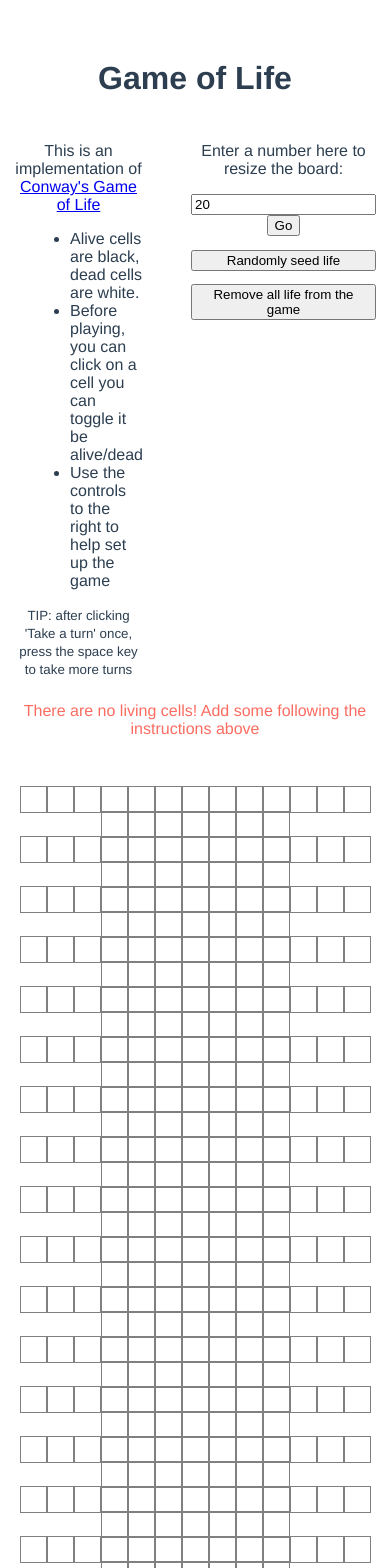
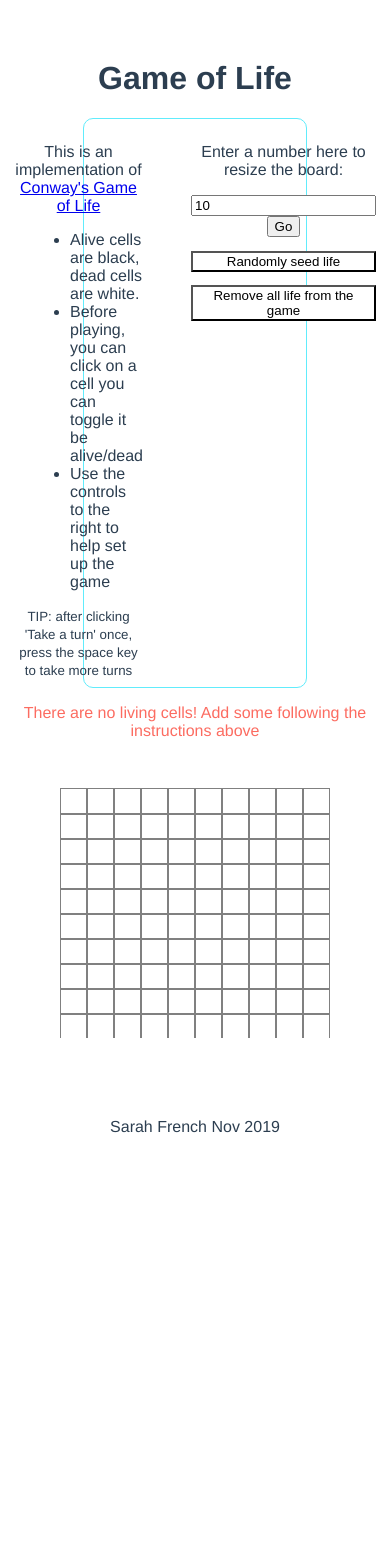
Before and after one commit to SarahFrench/vue-cli-testing, a Vue app: page / in a window 390 px wide. Shown: the top 1568 px of the page. After the commit the page ends 1144 px from the top, so only its background shows below. Built offline with nearby package versions, Linux system fonts and the light colour scheme.

Commit message:
Some final style changes, partly to make v large grids not wrap on mobiles

```diff
--- a/src/components/Game.vue
+++ b/src/components/Game.vue
@@ -1,7 +1,7 @@
 <template>
   <div id="game">
     <h1>Game of Life</h1>
-    <div class="game__instructions">
+    <div class="game__instructions blue-border">
       <div class="game__instructions--left">
         <p>This is an implementation of <a href="https://en.wikipedia.org/wiki/Conway%27s_Game_of_Life">Conway's Game of Life</a></p>
         <ul class="game__instructions-list">
@@ -15,10 +15,10 @@
       </div>
       <div class="game__instructions--right">
         <p>Enter a number here to resize the board:</p>
-        <input id="dimensions" type="text" name="dimensions" value="" v-model="dimensions">
+        <input id="dimensions" type="text" name="dimensions" v-model="dimensions">
         <button type="button" name="button" v-on:click="resizeGrid">Go</button>
 
-        <button class="d-block game__setup-button" type="button" name="button" v-on:click="seedLife">Randomly seed life</button>
+        <button class="d-block game__setup-button" type="button" v-on:click="seedLife">Randomly seed life</button>
         <button class="d-block game__setup-button" type="button" v-on:click="resizeGrid"> Remove all life from the game</button>
 
       </div>
@@ -29,7 +29,7 @@
     </div>
 
     <div v-if="searchForAnyLife">
-      <button class="d-block game__turn-button highlight" type="button" v-on:click="takeTurn"> Take a turn</button>
+      <button class="d-block game__turn-button blue-border" type="button" v-on:click="takeTurn"> Take a turn</button>
     </div>
 
 
@@ -59,7 +59,7 @@ export default {
       currentState: [],
       futureState: [],
       turns: 0,
-      dimensions: 20
+      dimensions: 10
     }
   },
   computed:{
@@ -225,6 +225,8 @@ export default {
   flex-direction: row;
   justify-content: center;
   align-items: baseline;
+  border: solid 1px;
+  margin: 0% 20%;
 }
 
 .game__instructions-list{
@@ -246,18 +248,25 @@ export default {
 .game__setup-button {
   margin: 1em auto;
   width: 100%;
+  background-color: white;
 }
 
 .game__turn-button {
   font-size: 1em;
   padding: 10px 5px;
   margin: 1em auto;
+}
+
+.blue-border {
   border: solid 1px #61ECFC;
   border-radius: 10px;
 }
+
 .board {
   margin-top: 3em;
   margin-bottom: 5em;
+  overflow: auto;
+  white-space: nowrap;
 }
 
 .board__row{
```
